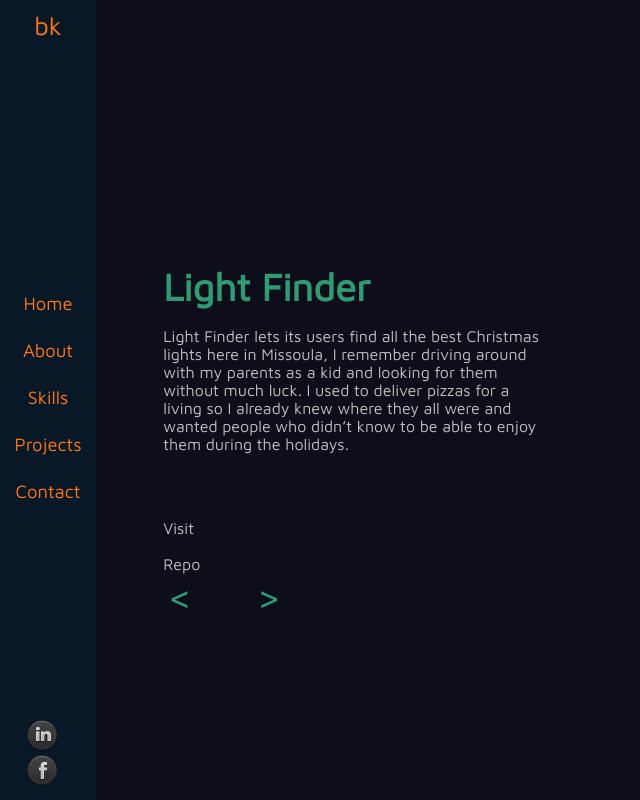
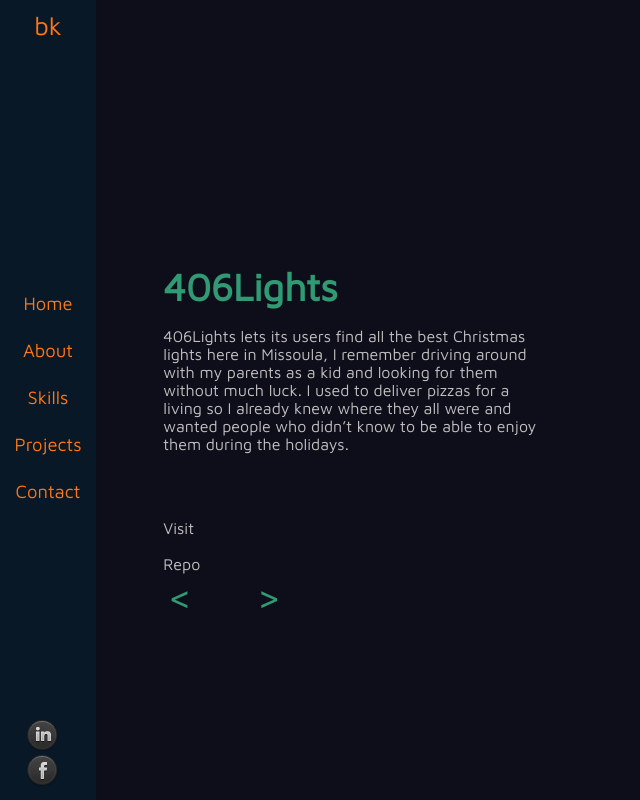
Before and after one commit to benjaminfkile/portfolio-ben, a React (Create React App) app: page /projects in a window 1280 px wide. Shown: the whole page, without its empty margins (0-640 px from the left). Built offline with nearby package versions, Linux system fonts and the light colour scheme; no server answers; some icons are missing.

Commit message:
new links for 406lights

```diff
--- a/src/Projects/ProjectStore.js
+++ b/src/Projects/ProjectStore.js
@@ -2,10 +2,10 @@ export default
     [
         {
             mobile: true,
-            name: 'Light Finder',
-            description: 'Light Finder lets its users find all the best Christmas lights here in Missoula. I remember driving around with my parents as a kid and looking for them without much luck.  I used to deliver pizzas for a living so I already knew where they all were and I wanted people who didn’t know to be able to enjoy them during the holidays.',
-            url: 'https://lightfinder.now.sh',
-            repo: 'https://github.com/benjaminfkile/light-finder',
+            name: '406Lights',
+            description: '406Lights lets its users find all the best Christmas lights here in Missoula. I remember driving around with my parents as a kid and looking for them without much luck.  I used to deliver pizzas for a living so I already knew where they all were and I wanted people who didn’t know to be able to enjoy them during the holidays.',
+            url: 'https://406lights.com',
+            repo: 'https://github.com/benjaminfkile/luster',
             icons:
                 [
                     'devicon-html5-plain-wordmark', 'devicon-javascript-plain', 'devicon-css3-plain-wordmark', 'devicon-react-original-wordmark', 'devicon-nodejs-plain'
@@ -20,10 +20,10 @@ export default
         },
         {
             mobile: false,
-            name: 'Light Finder',
-            description: 'Light Finder lets its users find all the best Christmas lights here in Missoula, I remember driving around with my parents as a kid and looking for them without much luck.  I used to deliver pizzas for a living so I already knew where they all were and wanted people who didn’t know to be able to enjoy them during the holidays.',
-            url: 'https://lightfinder.now.sh',
-            repo: 'https://github.com/benjaminfkile/light-finder',
+            name: '406Lights',
+            description: '406Lights lets its users find all the best Christmas lights here in Missoula, I remember driving around with my parents as a kid and looking for them without much luck.  I used to deliver pizzas for a living so I already knew where they all were and wanted people who didn’t know to be able to enjoy them during the holidays.',
+            url: 'https://406lights.com',
+            repo: 'https://github.com/benjaminfkile/luster',
             icons:
                 [
                     'devicon-html5-plain-wordmark', 'devicon-javascript-plain', 'devicon-css3-plain-wordmark', 'devicon-react-original-wordmark', 'devicon-nodejs-plain'
```
